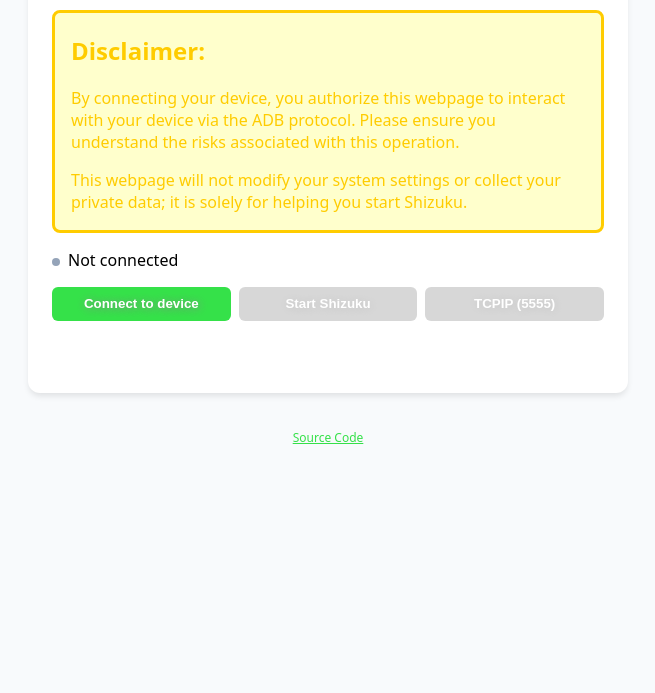
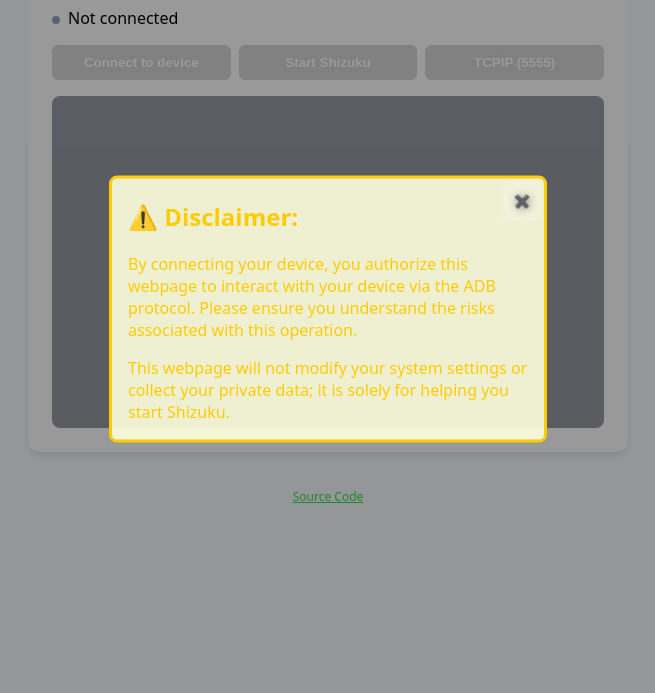
Before and after one commit to APKZCOM/shizuku-starter, a plain HTML site: page index.html in a window 1280 px wide. Shown: the part 107-800 px from the top of the page, without its empty margins (312-967 px from the left). Drawn offline with Linux system fonts and the light colour scheme.

Commit message:
Deploying to gh-pages from @ APKZCOM/shizuku-starter@dd2fbd8356ae12e8dfdbb473a88b3aebb4d465ea 🚀

```diff
--- a/index.html
+++ b/index.html
@@ -19,14 +19,17 @@
 }
 button { background: var(--primary); color: white; text-shadow: 1px 1px 8px #888; border: none; padding: 0.6rem 1.2rem; border-radius: 6px; cursor: pointer; font-weight: 600; flex: 1; }
 button[disabled],
+body:has(#disclaimer[open]) #connectBtn,
 body:not(.connected) #startBtn,
 body:not(.connected) #tcpipBtn,
 body.connected #connectBtn { opacity: 0.5; cursor: not-allowed; pointer-events: none; filter: grayscale(1); }
 .status-dot { display: inline-block; width: 8px; height: 8px; border-radius: 50%; background: #94a3b8; margin-right: 0.5rem; }
 body.connected .status-dot { background: #35e149; }
 #terminal { position:relative; background: #2f374a; color: #aaa; padding: 1rem; border-radius: 8px; height: 300px; overflow-y: auto; font-family: ui-monospace, monospace; font-size: 0.75rem; white-space: pre-wrap; margin-top: 1rem; transition: all .4s ease; }
-#terminal:empty { background-color: var(--bg); opacity: 0; height: 0px; }
-#disclaimer { position: relative; margin-block: 1rem; padding: 1px 1rem; border-radius: 8px; color: #fc0; background: #ffc; transition: all .3s ease; }
+#terminal:empty { opacity: 0.5;}
+#disclaimer { position: fixed; z-index: 999; top: 50%; transform: translateY(-50%); width: 85%; max-width: 400px; margin-block: 1rem; padding: 1px 1rem; border-radius: 8px; color: #fc0; background: rgba(255,255,222,.9); outline: none; transition: all .3s ease; }
+dialog::backdrop { background: rgba(0,0,0,.4); }
+dialog .x { position: absolute; top: 2px; right: 2px; width: 40px; height: 40px; padding: 0; background: rgba(255,255,255,.2); outline: none; }
 .error { color: red; }
 .warn { color: orange; }
 .succ { color: var(--primary); }
@@ -44,11 +47,6 @@
 <body>
     <main class="card" id="mainCard">
         <h1 id="title">Shizuku Starter</h1>
-        <dialog id="disclaimer" open>
-            <h2>Disclaimer:</h3>
-            <p>By connecting your device, you authorize this webpage to interact with your device via the ADB protocol. Please ensure you understand the risks associated with this operation.</p>
-            <p>This webpage will not modify your system settings or collect your private data; it is solely for helping you start Shizuku.</p>
-        </dialog>
         <div class="status-container">
             <span class="status-dot"></span><span id="statusText">Not connected</span>
         </div>
@@ -63,5 +61,13 @@
     <footer id="ft">
          <a target="_blank" href="https://github.com/APKZCOM/shizuku-starter">Source Code</a>
     </footer>
+
+    <dialog id="disclaimer">
+        <h2>⚠️  Disclaimer:</h2>
+        <p>By connecting your device, you authorize this webpage to interact with your device via the ADB protocol. Please ensure you understand the risks associated with this operation.</p>
+        <p>This webpage will not modify your system settings or collect your private data; it is solely for helping you start Shizuku.</p>
+        <button class="x" onclick="disclaimer.close();"> ✖️ </button>
+    </dialog>
+<script>disclaimer.showModal();</script>
 </body>
 </html>
```
